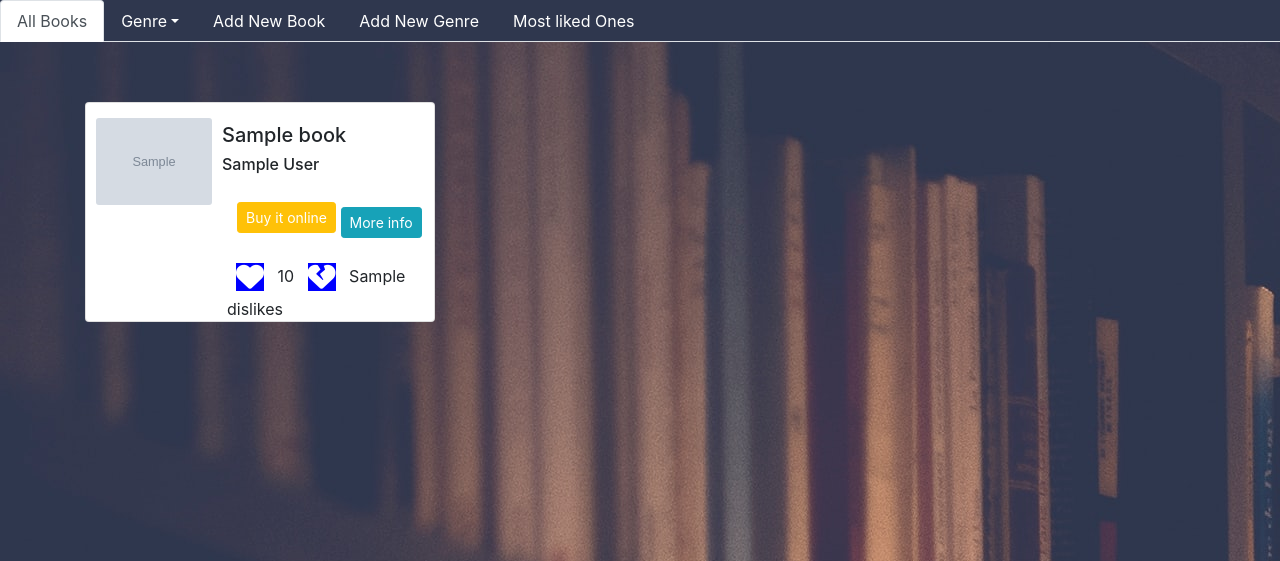
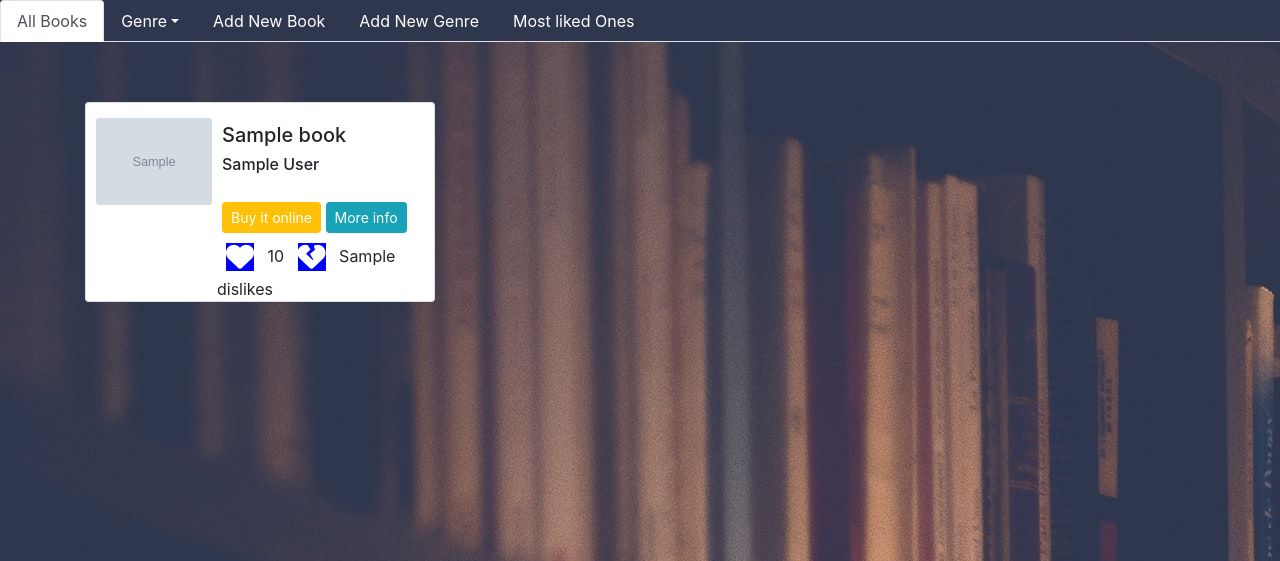
Before and after one commit to Code-Institute-Submissions/BookLiker, a Flask app: page / in a window 1280 px wide. Shown: the top 561 px of the page. Run offline with Flask 2, Linux system fonts and the light colour scheme; grey boxes marked "Sample" are stand-in pictures; a database or web service that is not in the repository returns one stand-in record (values such as "Sample title"); some libraries are stand-ins or nearby versions.

Commit message:
amend books layout and added js to remember to scroll position on redirect

```diff
--- a/static/css/main.css
+++ b/static/css/main.css
@@ -53,19 +53,15 @@ h1 {
 }
 
 .card-buttons {
-  padding-left: 35px;
-  margin-bottom: 15px;
+  padding-left: 20px;
+  margin-bottom: 5px;
 }
 
 .votes {
-  padding-left: 25px;
+  padding-left: 15px;
 }
 
-.buy-button {
-  margin-bottom: 10px;
+.buy-button .info-button {
+  margin-bottom: 15px;
   position: relative;
 }
-
-.info-button {
-  position: center;
-}
--- a/templates/base.html
+++ b/templates/base.html
@@ -1,27 +1,46 @@
 <!DOCTYPE html>
 <html>
-
   <head>
-	<meta name="viewport" content="width=device-width, initial-scale=1.0">
-	<link rel="stylesheet" href="https://stackpath.bootstrapcdn.com/bootstrap/4.4.1/css/bootstrap.min.css"
-		integrity="sha384-Vkoo8x4CGsO3+Hhxv8T/Q5PaXtkKtu6ug5TOeNV6gBiFeWPGFN9MuhOf23Q9Ifjh" crossorigin="anonymous" />
+    <meta name="viewport" content="width=device-width, initial-scale=1.0" />
+    <link
+      rel="stylesheet"
+      href="https://stackpath.bootstrapcdn.com/bootstrap/4.4.1/css/bootstrap.min.css"
+      integrity="sha384-Vkoo8x4CGsO3+Hhxv8T/Q5PaXtkKtu6ug5TOeNV6gBiFeWPGFN9MuhOf23Q9Ifjh"
+      crossorigin="anonymous"
+    />
 
     <script src="https://kit.fontawesome.com/b132e687e5.js"></script>
-	<link rel="stylesheet" href="{{ url_for('static', filename='css/main.css') }}" />
+    <link
+      rel="stylesheet"
+      href="{{ url_for('static', filename='css/main.css') }}"
+    />
   </head>
 
   <body>
     <ul class="nav nav-tabs">
       {% block navul %}
       <li class="nav-item">
-			<a class="nav-link active" href="{{ url_for('get_books') }}">All Books</a>
+        <a class="nav-link active" href="{{ url_for('get_books') }}"
+          >All Books</a
+        >
       </li>
       <li class="nav-item dropdown">
-			<a class="nav-link dropdown-toggle" data-toggle="dropdown" href="#" role="button" aria-haspopup="true"
-				aria-expanded="false">Genre</a>
+        <a
+          class="nav-link dropdown-toggle"
+          data-toggle="dropdown"
+          href="#"
+          role="button"
+          aria-haspopup="true"
+          aria-expanded="false"
+          >Genre</a
+        >
         <div class="dropdown-menu">
           {% for genre in genres %}
-				<a class="dropdown-item" href="{{ url_for('filtered_books', genre=genre.genre) }}">{{genre.genre}}</a>
+          <a
+            class="dropdown-item"
+            href="{{ url_for('filtered_books', genre=genre.genre) }}"
+            >{{genre.genre}}</a
+          >
           {% endfor %}
         </div>
       </li>
@@ -32,10 +51,11 @@
         <a class="nav-link" href="{{ url_for('add_genre') }}">Add New Genre</a>
       </li>
       <li class="nav-item">
-			<a class="nav-link" href="{{ url_for('most_liked') }}">Most liked Ones</a>
+        <a class="nav-link" href="{{ url_for('most_liked') }}"
+          >Most liked Ones</a
+        >
       </li>
       {% endblock %}
-
     </ul>
 
     <div class="container">
@@ -43,15 +63,21 @@
         {% block content %} {% endblock %}
       </div>
     </div>
-	<script src="https://code.jquery.com/jquery-3.4.1.slim.min.js"
-		integrity="sha384-J6qa4849blE2+poT4WnyKhv5vZF5SrPo0iEjwBvKU7imGFAV0wwj1yYfoRSJoZ+n" crossorigin="anonymous">
-	</script>
-	<script src="https://cdn.jsdelivr.net/npm/popper.js@1.16.0/dist/umd/popper.min.js"
-		integrity="sha384-Q6E9RHvbIyZFJoft+2mJbHaEWldlvI9IOYy5n3zV9zzTtmI3UksdQRVvoxMfooAo" crossorigin="anonymous">
-	</script>
-	<script src="https://stackpath.bootstrapcdn.com/bootstrap/4.4.1/js/bootstrap.min.js"
-		integrity="sha384-wfSDF2E50Y2D1uUdj0O3uMBJnjuUD4Ih7YwaYd1iqfktj0Uod8GCExl3Og8ifwB6" crossorigin="anonymous">
-	</script>
+    <script
+      src="https://code.jquery.com/jquery-3.4.1.slim.min.js"
+      integrity="sha384-J6qa4849blE2+poT4WnyKhv5vZF5SrPo0iEjwBvKU7imGFAV0wwj1yYfoRSJoZ+n"
+      crossorigin="anonymous"
+    ></script>
+    <script
+      src="https://cdn.jsdelivr.net/npm/popper.js@1.16.0/dist/umd/popper.min.js"
+      integrity="sha384-Q6E9RHvbIyZFJoft+2mJbHaEWldlvI9IOYy5n3zV9zzTtmI3UksdQRVvoxMfooAo"
+      crossorigin="anonymous"
+    ></script>
+    <script
+      src="https://stackpath.bootstrapcdn.com/bootstrap/4.4.1/js/bootstrap.min.js"
+      integrity="sha384-wfSDF2E50Y2D1uUdj0O3uMBJnjuUD4Ih7YwaYd1iqfktj0Uod8GCExl3Og8ifwB6"
+      crossorigin="anonymous"
+    ></script>
     <script type="text/javascript">
       $(document).ready(function () {
         $(window).resize(function () {
@@ -62,7 +88,16 @@
           }
         });
       });
+
+      $(window).scroll(function () {
+        //set scroll position in session storage
+        sessionStorage.scrollPos = $(window).scrollTop();
+      });
+      var init = function () {
+        //get scroll position in session storage
+        $(window).scrollTop(sessionStorage.scrollPos || 0);
+      };
+      window.onload = init;
     </script>
   </body>
-
 </html>
--- a/templates/books.html
+++ b/templates/books.html
@@ -1,7 +1,6 @@
 <!DOCTYPE html>
 {% extends "base.html" %}
 <html>
-
   <head>
     <title>All Books</title>
   </head>
@@ -42,14 +41,14 @@
               </button>
             </div>
             <div class="votes">
-							<button class="btn btn-sm">
+              <button class="btn btn-sm like-button">
                 <a href="{{ url_for('like_this', book_id=book._id) }}"
                   ><i class="fas fa-heart fa-2x"></i
                 ></a>
               </button>
               <span>{{book.likes}}</span>
 
-							<button class="btn btn-sm">
+              <button class="btn btn-sm dislike-button">
                 <a href="{{ url_for('dislike_this', book_id=book._id) }}"
                   ><i class="fas fa-heart-broken fa-2x"></i
                 ></a>
@@ -61,8 +60,6 @@
       </div>
     </div>
 
-
     {% endfor %}{% endblock content %}
   </body>
-
 </html>
```
Lines whose indentation alone changed are shown as unchanged.
